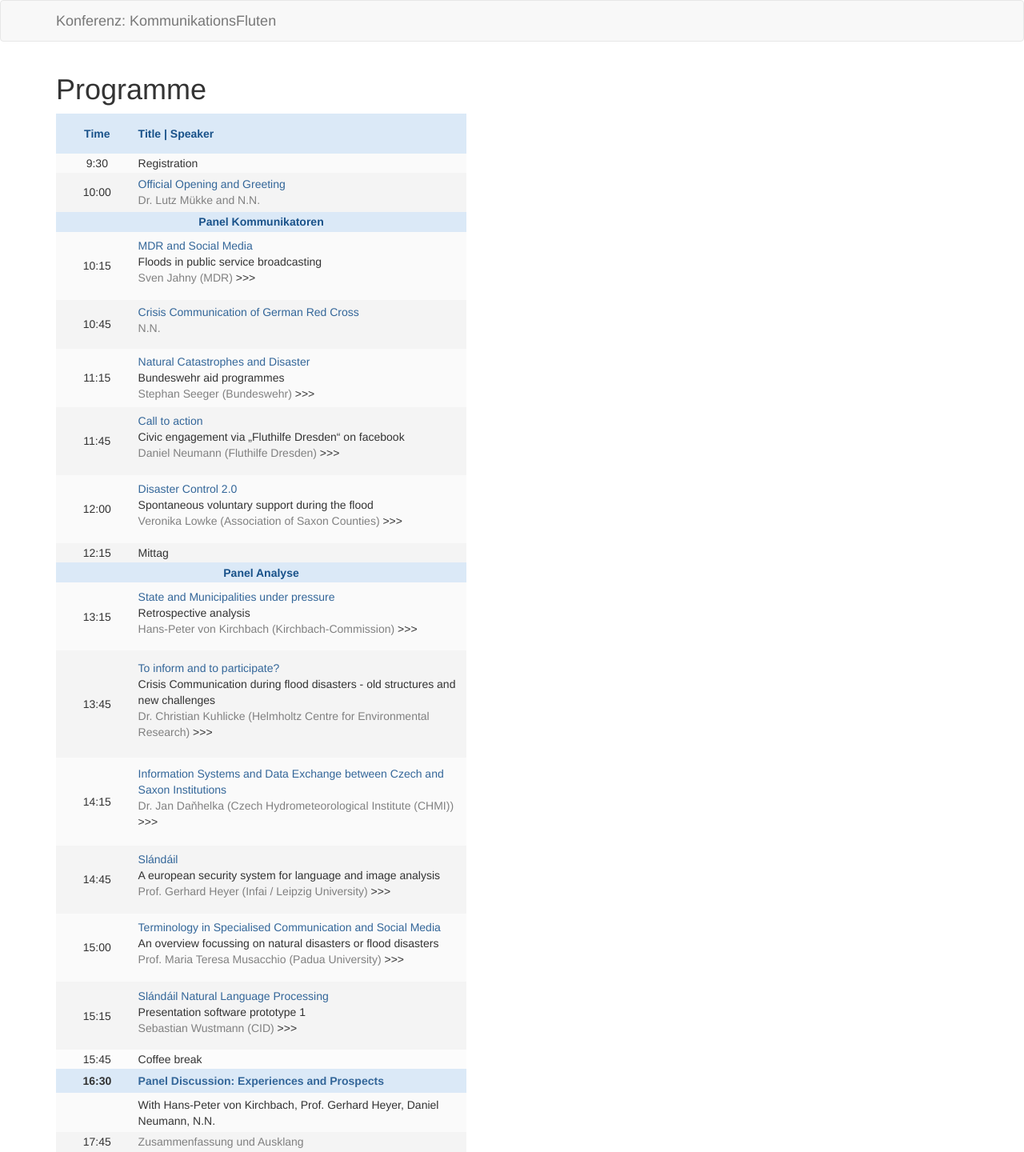
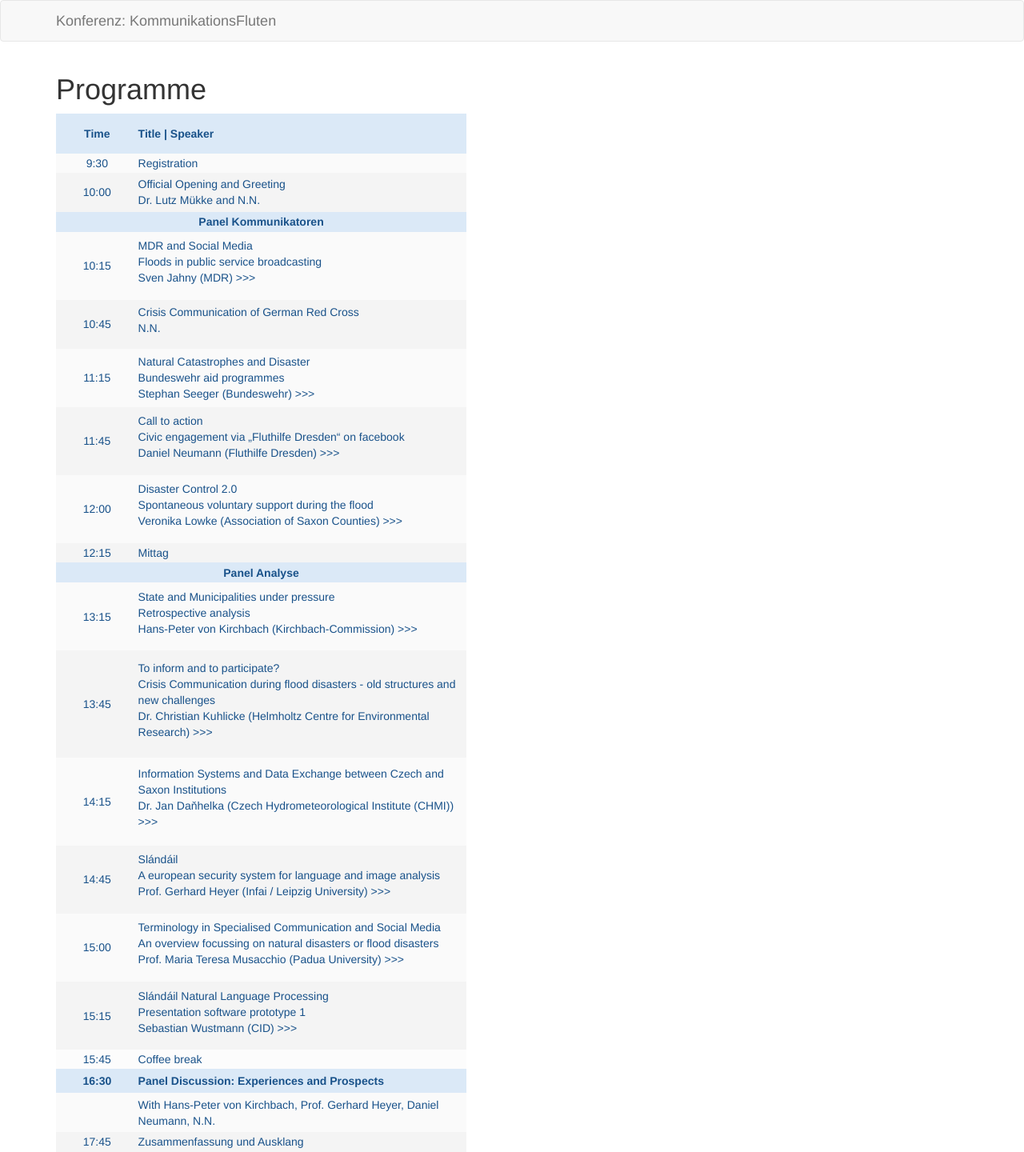
Before and after one commit to susedev/test, a Jekyll site: the page built from programme.html, in a window 1280 px wide. Shown: the whole page at 80% size. Built offline with Jekyll 4.4.1, drawn with Linux system fonts in a browser that asks for light colours.

Commit message:
Edit from JekyllCMS

```diff
--- a/programme.html
+++ b/programme.html
@@ -10,123 +10,123 @@ title: Programme
 	</thead>
 	<tbody>
 		<tr>
-			<td style="border-color: rgb(255, 255, 255); background-color: rgb(250, 250, 250); text-align: center; vertical-align: middle; width: 100px;">9:30</td>
-			<td style="border-color: rgb(255, 255, 255); background-color: rgb(250, 250, 250); text-align: left; vertical-align: middle; width: 400px;">Registration</td>
+			<td style="border-color: rgb(255, 255, 255); background-color: rgb(250, 250, 250); text-align: center; vertical-align: middle; width: 100px;"><span style="color:#19528A;">9:30</span></td>
+			<td style="border-color: rgb(255, 255, 255); background-color: rgb(250, 250, 250); text-align: left; vertical-align: middle; width: 400px;"><span style="color:#19528A;">Registration</span></td>
 		</tr>
 		<tr>
-			<td style="background-color: rgb(244, 244, 244); border-color: rgb(255, 255, 255); text-align: center; vertical-align: middle; width: 100px;">10:00</td>
-			<td style="background-color: rgb(244, 244, 244); border-color: rgb(255, 255, 255); text-align: left; vertical-align: middle; width: 400px;"><span style="color: #336699;">Official Opening and Greeting</span><br />
-			<span style="color:#808080;">Dr. Lutz M&uuml;kke and N.N.</span></td>
+			<td style="background-color: rgb(244, 244, 244); border-color: rgb(255, 255, 255); text-align: center; vertical-align: middle; width: 100px;"><span style="color:#19528A;">10:00</span></td>
+			<td style="background-color: rgb(244, 244, 244); border-color: rgb(255, 255, 255); text-align: left; vertical-align: middle; width: 400px;"><span style="color:#19528A;">Official Opening and Greeting<br />
+			Dr. Lutz M&uuml;kke and N.N.</span></td>
 		</tr>
 		<tr>
 			<th colspan="2" style="background-color: rgb(219, 233, 247); border-color: rgb(255, 255, 255); text-align: center; vertical-align: middle; width: 100px; height: 25px;"><span style="color:#19528A;">Panel Kommunikatoren</span></th>
 		</tr>
 		<tr>
-			<td style="background-color: rgb(250, 250, 250); border-color: rgb(255, 255, 255); text-align: center; vertical-align: middle; width: 100px;">10:15</td>
+			<td style="background-color: rgb(250, 250, 250); border-color: rgb(255, 255, 255); text-align: center; vertical-align: middle; width: 100px;"><span style="color:#19528A;">10:15</span></td>
 			<td style="text-align: left; background-color: rgb(250, 250, 250); border-color: rgb(255, 255, 255); vertical-align: middle; width: 400px;">
-			<p><span style="color: #336699;">MDR and Social Media</span><br />
+			<p><span style="color:#19528A;">MDR and Social Media<br />
 			Floods in public service broadcasting<br />
-			<span style="color: #808080;">Sven Jahny (MDR)</span> &gt;&gt;&gt;</p>
+			Sven Jahny (MDR) &gt;&gt;&gt;</span></p>
 			</td>
 		</tr>
 		<tr>
-			<td style="background-color: rgb(244, 244, 244); border-color: rgb(255, 255, 255); text-align: center; vertical-align: middle; width: 100px;">10:45</td>
+			<td style="background-color: rgb(244, 244, 244); border-color: rgb(255, 255, 255); text-align: center; vertical-align: middle; width: 100px;"><span style="color:#19528A;">10:45</span></td>
 			<td style="background-color: rgb(244, 244, 244); border-color: rgb(255, 255, 255); text-align: left; vertical-align: middle; width: 400px;">
-			<p><span style="color: #336699;">Crisis Communication of German Red Cross</span><br />
-			<span style="color:#808080;">N.N.</span></p>
+			<p><span style="color:#19528A;">Crisis Communication of German Red Cross </span><br />
+			<span style="color:#19528A;">N.N.</span></p>
 			</td>
 		</tr>
 		<tr>
-			<td style="background-color: rgb(250, 250, 250); border-color: rgb(255, 255, 255); text-align: center; vertical-align: middle; width: 100px;">11:15</td>
-			<td style="background-color: rgb(250, 250, 250); border-color: rgb(255, 255, 255); text-align: left; vertical-align: middle; width: 400px;"><span style="color: #336699;">Natural Catastrophes and Disaster</span><br />
-			Bundeswehr aid programmes<br />
-			<span style="color:#808080;">Stephan Seeger (Bundeswehr)</span> &gt;&gt;&gt;</td>
+			<td style="background-color: rgb(250, 250, 250); border-color: rgb(255, 255, 255); text-align: center; vertical-align: middle; width: 100px;"><span style="color:#19528A;">11:15</span></td>
+			<td style="background-color: rgb(250, 250, 250); border-color: rgb(255, 255, 255); text-align: left; vertical-align: middle; width: 400px;"><span style="color:#19528A;">Natural Catastrophes and Disaster</span><br />
+			<span style="color:#19528A;">Bundeswehr aid programmes<br />
+			Stephan Seeger (Bundeswehr) &gt;&gt;&gt;</span></td>
 		</tr>
 		<tr>
-			<td style="background-color: rgb(244, 244, 244); border-color: rgb(255, 255, 255); text-align: center; vertical-align: middle; width: 100px;">11:45</td>
+			<td style="background-color: rgb(244, 244, 244); border-color: rgb(255, 255, 255); text-align: center; vertical-align: middle; width: 100px;"><span style="color:#19528A;">11:45</span></td>
 			<td style="background-color: rgb(244, 244, 244); border-color: rgb(255, 255, 255); text-align: left; vertical-align: middle; width: 400px;">
-			<p><a href="http://eijc.github.io/data/eijc.github.io/data/beitraege-und-referentinnen.html#Neumann"><span style="color: #336699;">Call to action</span></a><br />
-			Civic engagement via &bdquo;Fluthilfe Dresden&ldquo; on facebook<br />
-			<span style="color:#808080;">Daniel Neumann (Fluthilfe Dresden)</span> &gt;&gt;&gt;</p>
+			<p><a href="http://eijc.github.io/data/eijc.github.io/data/beitraege-und-referentinnen.html#Neumann"><span style="color:#19528A;">Call to action</span></a><br />
+			<span style="color:#19528A;">Civic engagement via &bdquo;Fluthilfe Dresden&ldquo; on facebook<br />
+			Daniel Neumann (Fluthilfe Dresden) &gt;&gt;&gt;</span></p>
 			</td>
 		</tr>
 		<tr>
-			<td style="background-color: rgb(250, 250, 250); border-color: rgb(255, 255, 255); text-align: center; vertical-align: middle; width: 100px;">12:00</td>
+			<td style="background-color: rgb(250, 250, 250); border-color: rgb(255, 255, 255); text-align: center; vertical-align: middle; width: 100px;"><span style="color:#19528A;">12:00</span></td>
 			<td style="background-color: rgb(250, 250, 250); border-color: rgb(255, 255, 255); text-align: left; vertical-align: middle; width: 400px;">
-			<p><span style="color: #336699;">Disaster Control 2.0</span><br />
-			Spontaneous voluntary support during the flood<br />
-			<span style="color:#808080;">Veronika Lowke (Association of Saxon Counties)</span> &gt;&gt;&gt;</p>
+			<p><span style="color:#19528A;">Disaster Control 2.0</span><br />
+			<span style="color:#19528A;">Spontaneous voluntary support during the flood<br />
+			Veronika Lowke (Association of Saxon Counties) &gt;&gt;&gt;</span></p>
 			</td>
 		</tr>
 		<tr>
-			<td style="background-color: rgb(244, 244, 244); border-color: rgb(255, 255, 255); text-align: center; vertical-align: middle; width: 100px;">12:15</td>
-			<td style="background-color: rgb(244, 244, 244); border-color: rgb(255, 255, 255); text-align: left; vertical-align: middle; width: 400px;">Mittag</td>
+			<td style="background-color: rgb(244, 244, 244); border-color: rgb(255, 255, 255); text-align: center; vertical-align: middle; width: 100px;"><span style="color:#19528A;">12:15</span></td>
+			<td style="background-color: rgb(244, 244, 244); border-color: rgb(255, 255, 255); text-align: left; vertical-align: middle; width: 400px;"><span style="color:#19528A;">Mittag</span></td>
 		</tr>
 		<tr>
 			<th colspan="2" style="background-color: rgb(219, 233, 247); border-color: rgb(255, 255, 255); text-align: center; vertical-align: middle; width: 100px; height: 25px;"><span style="color:#19528A;">Panel Analyse</span></th>
 		</tr>
 		<tr>
-			<td style="background-color: rgb(250, 250, 250); border-color: rgb(255, 255, 255); text-align: center; vertical-align: middle; width: 100px;">13:15</td>
+			<td style="background-color: rgb(250, 250, 250); border-color: rgb(255, 255, 255); text-align: center; vertical-align: middle; width: 100px;"><span style="color:#19528A;">13:15</span></td>
 			<td style="background-color: rgb(250, 250, 250); border-color: rgb(255, 255, 255); text-align: left; vertical-align: middle; width: 400px;">
-			<p><span style="color: #336699;">State and Municipalities under pressure</span><br />
+			<p><span style="color:#19528A;">State and Municipalities under pressure<br />
 			Retrospective analysis<br />
-			<span style="color:#808080;">Hans-Peter von Kirchbach (Kirchbach-Commission)</span> &gt;&gt;&gt;</p>
+			Hans-Peter von Kirchbach (Kirchbach-Commission) &gt;&gt;&gt;</span></p>
 			</td>
 		</tr>
 		<tr>
-			<td style="background-color: rgb(244, 244, 244); border-color: rgb(255, 255, 255); text-align: center; vertical-align: middle; width: 100px;">13:45</td>
+			<td style="background-color: rgb(244, 244, 244); border-color: rgb(255, 255, 255); text-align: center; vertical-align: middle; width: 100px;"><span style="color:#19528A;">13:45</span></td>
 			<td style="background-color: rgb(244, 244, 244); border-color: rgb(255, 255, 255); text-align: left; vertical-align: middle; width: 400px;">
-			<p><span style="color: #336699;">To inform and to participate?</span><br />
+			<p><span style="color:#19528A;">To inform and to participate?<br />
 			Crisis Communication during flood disasters - old structures and new challenges<br />
-			<span style="color:#808080;">Dr. Christian Kuhlicke (Helmholtz Centre for Environmental Research)</span> &gt;&gt;&gt;</p>
+			Dr. Christian Kuhlicke (Helmholtz Centre for Environmental Research) &gt;&gt;&gt;</span></p>
 			</td>
 		</tr>
 		<tr>
-			<td style="background-color: rgb(250, 250, 250); border-color: rgb(255, 255, 255); text-align: center; vertical-align: middle; width: 100px;">14:15</td>
+			<td style="background-color: rgb(250, 250, 250); border-color: rgb(255, 255, 255); text-align: center; vertical-align: middle; width: 100px;"><span style="color:#19528A;">14:15</span></td>
 			<td style="background-color: rgb(250, 250, 250); border-color: rgb(255, 255, 255); text-align: left; vertical-align: middle; width: 400px;">
-			<p><span style="color: #336699;">Information Systems and Data Exchange between Czech and Saxon Institutions</span><br />
-			<span style="color:#808080;">Dr. Jan Daňhelka (Czech Hydrometeorological Institute (CHMI))</span> &gt;&gt;&gt;</p>
+			<p><span style="color:#19528A;">Information Systems and Data Exchange between Czech and Saxon Institutions<br />
+			Dr. Jan Daňhelka (Czech Hydrometeorological Institute (CHMI)) &gt;&gt;&gt;</span></p>
 			</td>
 		</tr>
 		<tr>
-			<td style="background-color: rgb(244, 244, 244); border-color: rgb(255, 255, 255); text-align: center; vertical-align: middle; width: 100px;">14:45</td>
+			<td style="background-color: rgb(244, 244, 244); border-color: rgb(255, 255, 255); text-align: center; vertical-align: middle; width: 100px;"><span style="color:#19528A;">14:45</span></td>
 			<td style="background-color: rgb(244, 244, 244); border-color: rgb(255, 255, 255); text-align: left; vertical-align: middle; width: 400px;">
-			<p><span style="color: #336699;">Sl&aacute;nd&aacute;il</span><br />
+			<p><span style="color:#19528A;">Sl&aacute;nd&aacute;il<br />
 			A european security system for language and image analysis<br />
-			<span style="color:#808080;">Prof. Gerhard Heyer (Infai / Leipzig University)</span> &gt;&gt;&gt;</p>
+			Prof. Gerhard Heyer (Infai / Leipzig University) &gt;&gt;&gt;</span></p>
 			</td>
 		</tr>
 		<tr>
-			<td style="background-color: rgb(250, 250, 250); border-color: rgb(255, 255, 255); text-align: center; vertical-align: middle; width: 100px;">15:00</td>
+			<td style="background-color: rgb(250, 250, 250); border-color: rgb(255, 255, 255); text-align: center; vertical-align: middle; width: 100px;"><span style="color:#19528A;">15:00</span></td>
 			<td style="background-color: rgb(250, 250, 250); border-color: rgb(255, 255, 255); text-align: left; vertical-align: middle; width: 400px;">
-			<p><span style="color: #336699;">Terminology in Specialised Communication and Social Media</span><br />
+			<p><span style="color:#19528A;">Terminology in Specialised Communication and Social Media<br />
 			An overview focussing on natural disasters or flood disasters<br />
-			<span style="color:#808080;">Prof. Maria Teresa Musacchio (Padua University)</span>&nbsp;&gt;&gt;&gt;</p>
+			Prof. Maria Teresa Musacchio (Padua University)&nbsp;&gt;&gt;&gt;</span></p>
 			</td>
 		</tr>
 		<tr>
-			<td style="background-color: rgb(244, 244, 244); border-color: rgb(255, 255, 255); text-align: center; vertical-align: middle; width: 100px;">15:15</td>
+			<td style="background-color: rgb(244, 244, 244); border-color: rgb(255, 255, 255); text-align: center; vertical-align: middle; width: 100px;"><span style="color:#19528A;">15:15</span></td>
 			<td style="background-color: rgb(244, 244, 244); border-color: rgb(255, 255, 255); text-align: left; vertical-align: middle; width: 400px;">
-			<p><span style="color: #336699;">Sl&aacute;nd&aacute;il Natural Language Processing</span><br />
+			<p><span style="color:#19528A;">Sl&aacute;nd&aacute;il Natural Language Processing<br />
 			Presentation software prototype 1<br />
-			<span style="color:#808080;">Sebastian Wustmann (CID)</span> &gt;&gt;&gt;</p>
+			Sebastian Wustmann (CID) &gt;&gt;&gt;</span></p>
 			</td>
 		</tr>
 		<tr>
-			<td style="background-color: rgb(252, 252, 252); border-color: rgb(255, 255, 255); text-align: center; vertical-align: middle; width: 100px;">15:45</td>
-			<td style="background-color: rgb(252, 252, 252); border-color: rgb(255, 255, 255); text-align: left; vertical-align: middle; width: 400px;">Coffee break</td>
+			<td style="background-color: rgb(252, 252, 252); border-color: rgb(255, 255, 255); text-align: center; vertical-align: middle; width: 100px;"><span style="color:#19528A;">15:45</span></td>
+			<td style="background-color: rgb(252, 252, 252); border-color: rgb(255, 255, 255); text-align: left; vertical-align: middle; width: 400px;"><span style="color:#19528A;">Coffee break</span></td>
 		</tr>
 		<tr>
-			<th style="background-color: rgb(219, 233, 247); border-color: rgb(255, 255, 255); text-align: center; vertical-align: middle; width: 100px; height: 30px;">16:30</th>
-			<th style="background-color: rgb(219, 233, 247); border-color: rgb(255, 255, 255); text-align: left; vertical-align: middle; width: 400px; height: 30px;"><span style="color: #336699;">Panel Discussion: Experiences and Prospects</span></th>
+			<th style="background-color: rgb(219, 233, 247); border-color: rgb(255, 255, 255); text-align: center; vertical-align: middle; width: 100px; height: 30px;"><span style="color:#19528A;">16:30</span></th>
+			<th style="background-color: rgb(219, 233, 247); border-color: rgb(255, 255, 255); text-align: left; vertical-align: middle; width: 400px; height: 30px;"><span style="color:#19528A;">Panel Discussion: Experiences and Prospects</span></th>
 		</tr>
 		<tr>
 			<td style="background-color: rgb(250, 250, 250); border-color: rgb(255, 255, 255); text-align: center; vertical-align: middle; width: 100px;">&nbsp;</td>
-			<td style="background-color: rgb(250, 250, 250); border-color: rgb(255, 255, 255); text-align: left; vertical-align: middle; width: 400px;">With Hans-Peter von Kirchbach, Prof. Gerhard Heyer, Daniel Neumann, N.N.</td>
+			<td style="background-color: rgb(250, 250, 250); border-color: rgb(255, 255, 255); text-align: left; vertical-align: middle; width: 400px;"><span style="color:#19528A;">With Hans-Peter von Kirchbach, Prof. Gerhard Heyer, Daniel Neumann, N.N.</span></td>
 		</tr>
 		<tr>
-			<td style="background-color: rgb(244, 244, 244); border-color: rgb(255, 255, 255); text-align: center; vertical-align: middle; width: 100px;">17:45</td>
-			<td style="background-color: rgb(244, 244, 244); border-color: rgb(255, 255, 255); text-align: left; vertical-align: middle; width: 400px;"><span style="color: #808080;">Zusammenfassung und Ausklang</span></td>
+			<td style="background-color: rgb(244, 244, 244); border-color: rgb(255, 255, 255); text-align: center; vertical-align: middle; width: 100px;"><span style="color:#19528A;">17:45</span></td>
+			<td style="background-color: rgb(244, 244, 244); border-color: rgb(255, 255, 255); text-align: left; vertical-align: middle; width: 400px;"><span style="color:#19528A;">Zusammenfassung und Ausklang</span></td>
 		</tr>
 	</tbody>
 </table>
```
